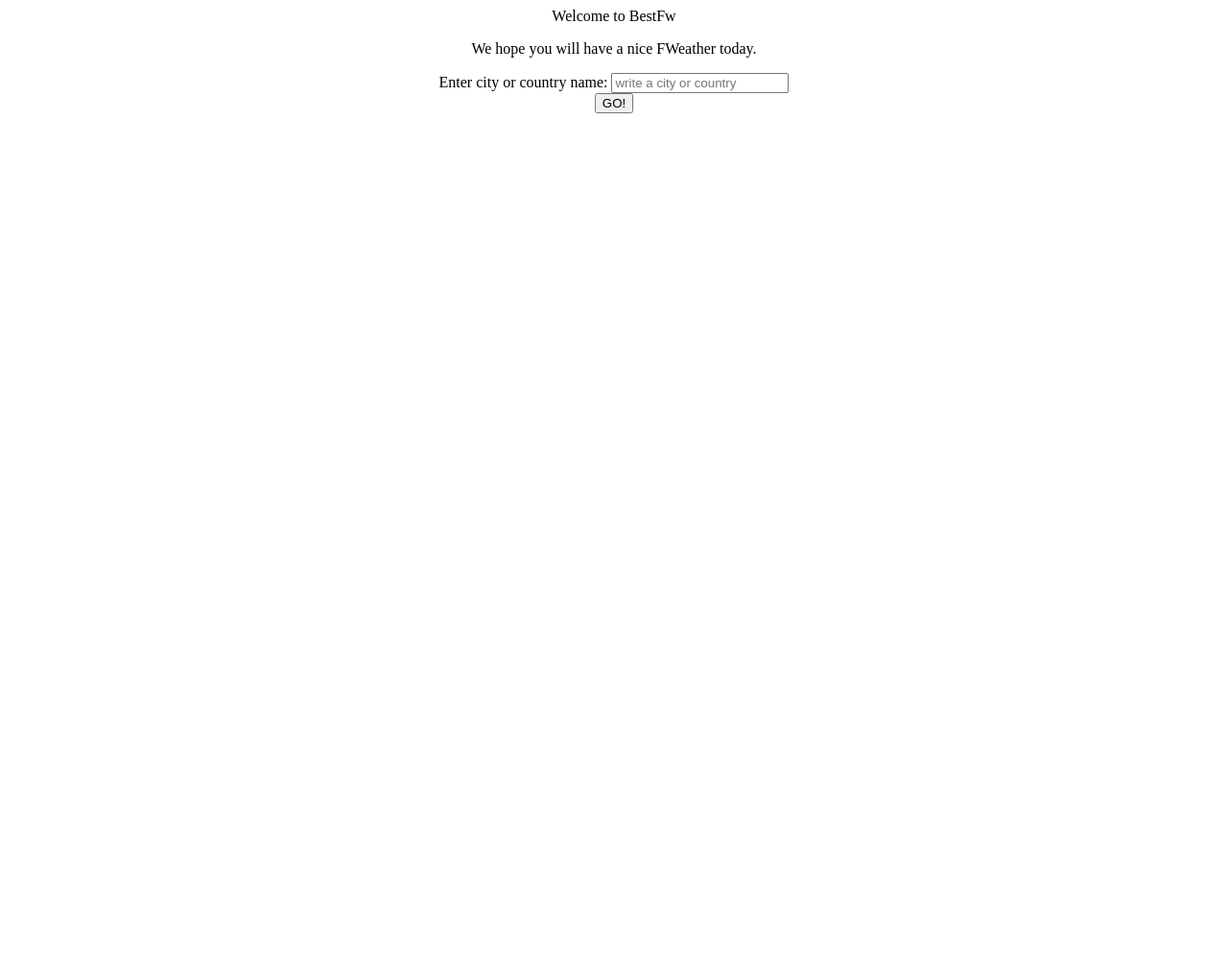
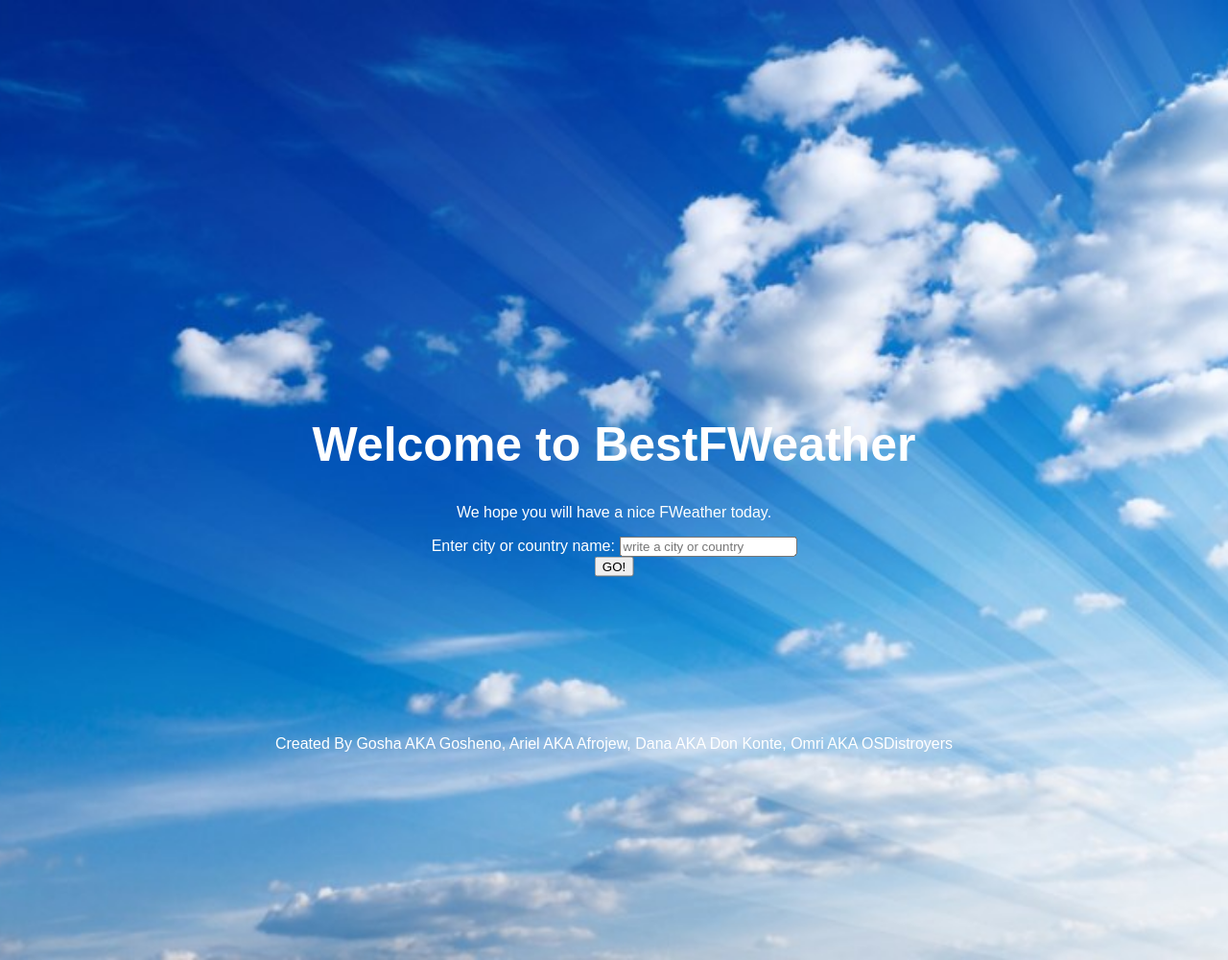
Before and after one commit to GoshaDo/BestFW, a Flask app: page / in a window 1280 px wide. Shown: the whole page at 96% size. Before the commit the page ends 118 px from the top, so only its background shows below. Run offline with Flask 2, Linux system fonts and the light colour scheme.

Commit message:
updated front page

```diff
--- a/templates/home_page.html
+++ b/templates/home_page.html
@@ -1,19 +1,60 @@
 <!DOCTYPE html>
-<html lang="en">
-    <head>
+<!-- saved from url=(0022)http://127.0.0.1:5000/ -->
+<html lang="en"><head><meta http-equiv="Content-Type" content="text/html; charset=UTF-8">
         <title>WELCOME to BestFW</title>
-        <meta charset="UTF-8">
+
         <meta name="viewport" content="width=device-width, initial-scale=1">
-    </head>
+    <style>
+                body {
+            margin: 0;
+            font-family: Arial, Helvetica, sans-serif;
+            }
+
+            .bg-image {
+            background-image: url("/static/clouds.jpg");
+            background-color: #cccccc;
+            height: 1000px;
+            background-position: center;
+            background-repeat: no-repeat;
+            background-size: cover;
+            position: relative;
+            }
+
+            .bg-text {
+            text-align: center;
+            position: absolute;
+            top: 50%;
+            left: 50%;
+            transform: translate(-50%, -50%);
+            color: white;
+            }
+                    .footer {
+          position: fixed;
+          left: 0;
+          bottom: 0;
+          width: 100%;
+          color: white;
+          text-align: center;
+        }
+    </style></head>
+
         <body>
-        <center>Welcome to BestFw
-        <p>We hope you will have a nice FWeather today.</p></center>
+
+            <div class="bg-image">
+                <div class="bg-text">
+                    <h1 style="font-size:50px">Welcome to BestFWeather</h1>
+            <center><p>We hope you will have a nice FWeather today.</p></center>
             <center>
             <form method="POST">
                 Enter city or country name:
-            <input name="text"  maxlength="20" placeholder="write a city or country">
+                <input name="text" maxlength="20" placeholder="write a city or country">
                 <br>
                 <input type="submit" value="GO!">
             </form></center>
-    </body>
-</html>
+                </div>
+            </div>
+
+        <div class="footer">
+          <p>Created By Gosha AKA Gosheno, Ariel AKA Afrojew, Dana AKA Don Konte, Omri AKA OSDistroyers</p>
+        </div>
+</body></html>
```
Also changed, not shown: static/clouds.jpg (added). Lines whose indentation alone changed are shown as unchanged.
